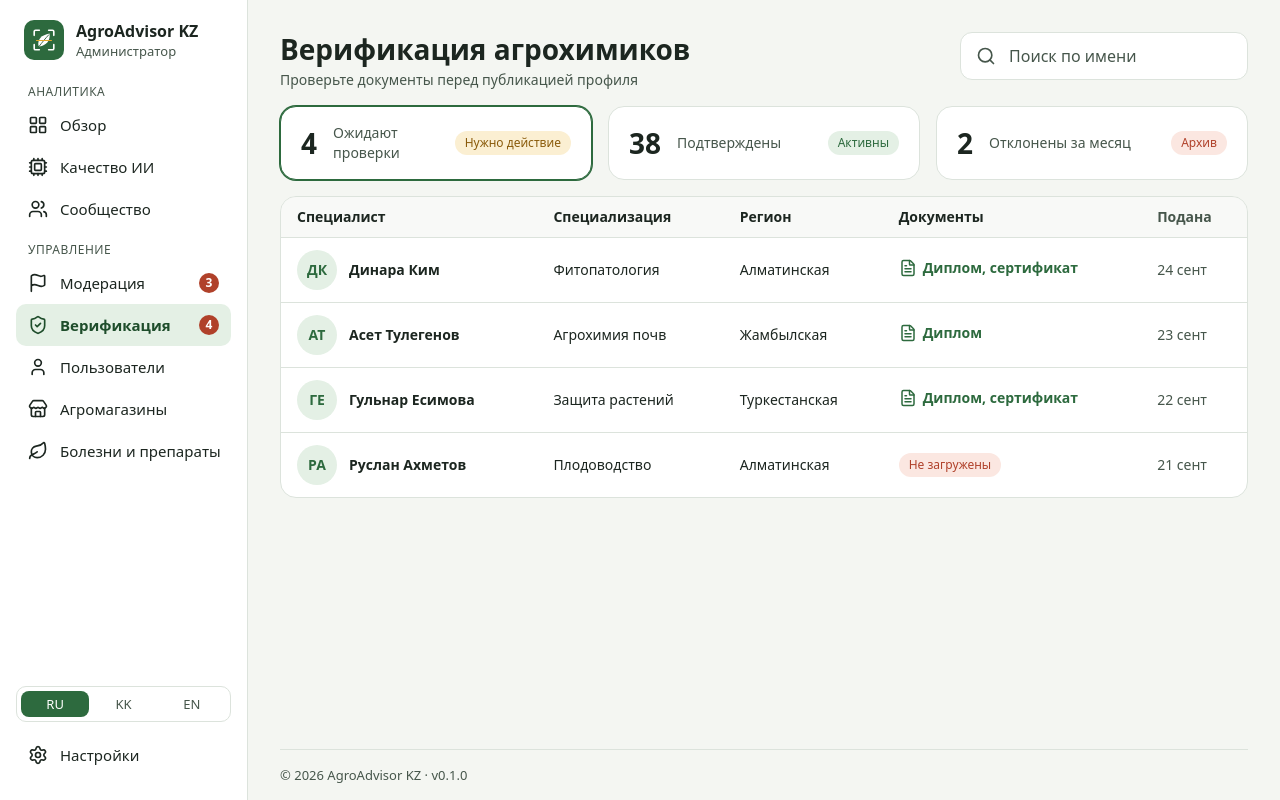
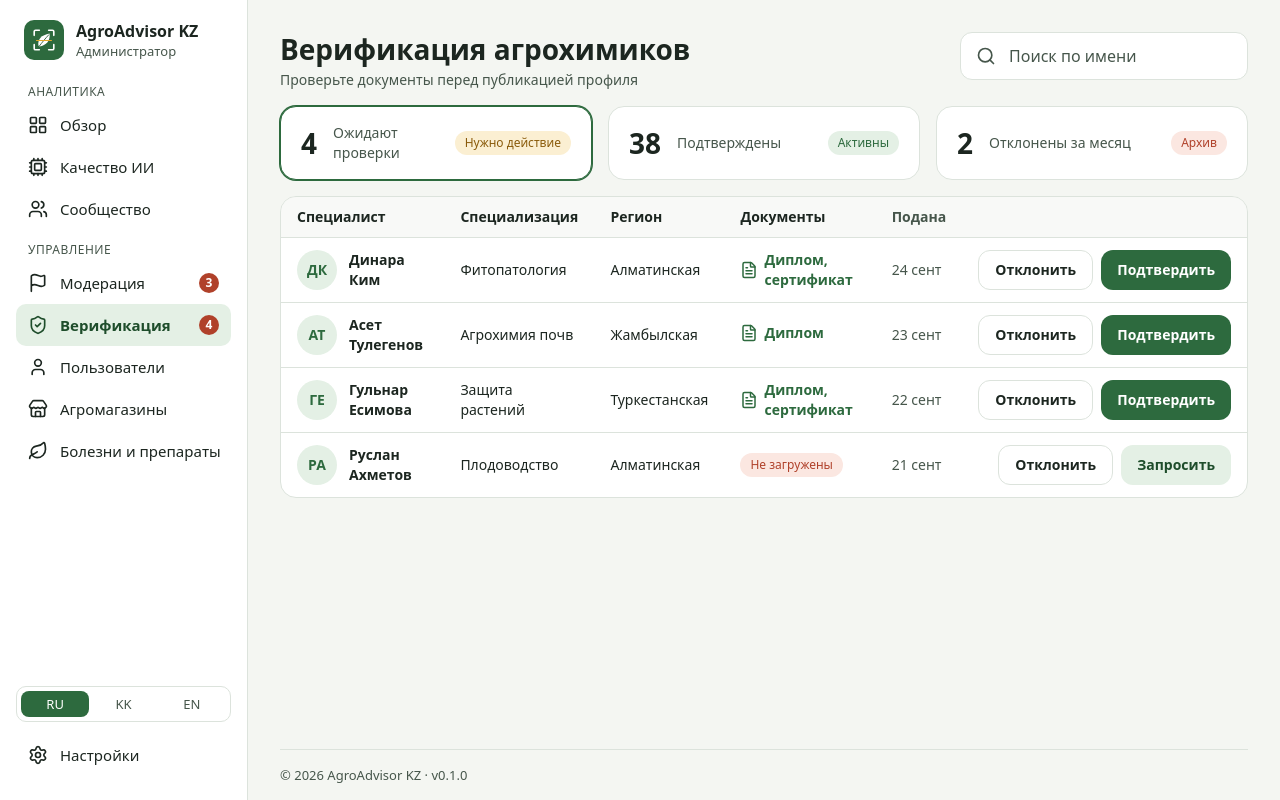
Before and after one commit to nurbolatdev/agroadvisor-kz, a React (Vite) app in the folder apps/admin-web/: page /verification in a window 1280 px wide. Built offline with nearby package versions, Linux system fonts and the light colour scheme.

Commit message:
feat(agrochemists): add approve and reject actions

```diff
--- /dev/null
+++ b/apps/admin-web/src/features/agrochemists/components/DecisionCell.tsx
@@ -0,0 +1,52 @@
+import { Badge } from '@/components/ui/Badge'
+import { Button } from '@/components/ui/Button'
+import type { Agrochemist } from '@/shared/types'
+import { formatShortDate } from '@/shared/utils/format'
+
+interface DecisionCellProps {
+  agrochemist: Agrochemist
+  busy: boolean
+  onApprove: () => void
+  onReject: () => void
+  onRequestDocuments: () => void
+}
+
+/** Right-most table cell: decision buttons for pending applications, the outcome otherwise. */
+export function DecisionCell({
+  agrochemist,
+  busy,
+  onApprove,
+  onReject,
+  onRequestDocuments,
+}: DecisionCellProps) {
+  if (agrochemist.status === 'approved') {
+    return (
+      <span className="text-text-muted">
+        Подтверждён {agrochemist.reviewedAt ? formatShortDate(agrochemist.reviewedAt) : ''}
+      </span>
+    )
+  }
+  if (agrochemist.status === 'rejected') {
+    return <span className="text-danger">{agrochemist.rejectionReason ?? 'Отклонён'}</span>
+  }
+
+  const hasDocuments = agrochemist.documents.length > 0
+  return (
+    <span className="inline-flex items-center justify-end gap-2">
+      <Button size="sm" variant="secondary" disabled={busy} onClick={onReject}>
+        Отклонить
+      </Button>
+      {hasDocuments ? (
+        <Button size="sm" disabled={busy} onClick={onApprove}>
+          Подтвердить
+        </Button>
+      ) : agrochemist.documentsRequestedAt ? (
+        <Badge tone="info">Запрошено {formatShortDate(agrochemist.documentsRequestedAt)}</Badge>
+      ) : (
+        <Button size="sm" variant="soft" disabled={busy} onClick={onRequestDocuments}>
+          Запросить
+        </Button>
+      )}
+    </span>
+  )
+}
--- /dev/null
+++ b/apps/admin-web/src/features/agrochemists/components/RejectModal.tsx
@@ -0,0 +1,49 @@
+import { X } from 'lucide-react'
+import { useState } from 'react'
+import { Button } from '@/components/ui/Button'
+import { Modal } from '@/components/ui/Modal'
+import { Select } from '@/components/ui/Select'
+import type { Agrochemist } from '@/shared/types'
+
+const REJECTION_REASONS = [
+  'Нет диплома о профильном образовании',
+  'Документы нечитаемы или неполные',
+  'Данные в документах не совпадают с профилем',
+  'Недостаточный опыт работы',
+]
+
+interface RejectModalProps {
+  agrochemist: Agrochemist | undefined
+  onClose: () => void
+  onConfirm: (reason: string) => void
+}
+
+export function RejectModal({ agrochemist, onClose, onConfirm }: RejectModalProps) {
+  const [reason, setReason] = useState(REJECTION_REASONS[0])
+
+  return (
+    <Modal
+      open={agrochemist !== undefined}
+      onClose={onClose}
+      title={`Отклонить заявку: ${agrochemist?.name ?? ''}`}
+      footer={
+        <>
+          <Button size="sm" variant="ghost" onClick={onClose}>
+            Отменить
+          </Button>
+          <Button size="sm" variant="danger" icon={X} onClick={() => onConfirm(reason)}>
+            Отклонить
+          </Button>
+        </>
+      }
+    >
+      <p className="mb-4">Специалист увидит причину и сможет подать заявку заново.</p>
+      <Select
+        label="Причина отказа"
+        value={reason}
+        onChange={(event) => setReason(event.target.value)}
+        options={REJECTION_REASONS.map((text) => ({ value: text, label: text }))}
+      />
+    </Modal>
+  )
+}
--- a/apps/admin-web/src/features/agrochemists/pages/AgrochemistsPage.tsx
+++ b/apps/admin-web/src/features/agrochemists/pages/AgrochemistsPage.tsx
@@ -1,10 +1,15 @@
+import { Check, X } from 'lucide-react'
 import { useState } from 'react'
+import { Button } from '@/components/ui/Button'
 import { Loader } from '@/components/ui/Loader'
 import { PageHeader } from '@/components/ui/PageHeader'
 import { SearchBar } from '@/components/ui/SearchBar'
 import { AgrochemistsTable } from '@/features/agrochemists/components/AgrochemistsTable'
 import { CertificateModal } from '@/features/agrochemists/components/CertificateModal'
+import { DecisionCell } from '@/features/agrochemists/components/DecisionCell'
+import { RejectModal } from '@/features/agrochemists/components/RejectModal'
 import { VerificationKpis } from '@/features/agrochemists/components/VerificationKpis'
+import { useVerificationDecisions } from '@/features/agrochemists/useVerificationDecisions'
 import { api } from '@/services/api'
 import { useApiQuery } from '@/shared/hooks/useApiQuery'
 import type { Agrochemist, VerificationStatus } from '@/shared/types'
@@ -13,11 +18,21 @@ export function AgrochemistsPage() {
   const [status, setStatus] = useState<VerificationStatus>('pending')
   const [search, setSearch] = useState('')
   const [viewing, setViewing] = useState<Agrochemist>()
-  const { data: stats } = useApiQuery(() => api.getVerificationStats(), [])
-  const { data: agrochemists } = useApiQuery(
-    () => api.getAgrochemists({ status, search }),
-    [status, search],
-  )
+  const [rejecting, setRejecting] = useState<Agrochemist>()
+  const stats = useApiQuery(() => api.getVerificationStats(), [])
+  const list = useApiQuery(() => api.getAgrochemists({ status, search }), [status, search])
+  const decisions = useVerificationDecisions(() => {
+    list.reload()
+    stats.reload()
+  })
+
+  const approve = async (agrochemist: Agrochemist) => {
+    if (await decisions.approve(agrochemist)) setViewing(undefined)
+  }
+  const startReject = (agrochemist: Agrochemist) => {
+    setViewing(undefined)
+    setRejecting(agrochemist)
+  }
 
   return (
     <>
@@ -35,18 +50,69 @@ export function AgrochemistsPage() {
         }
       />
       <div className="flex flex-col gap-4">
-        <VerificationKpis stats={stats} status={status} onStatusChange={setStatus} />
-        {agrochemists ? (
+        <VerificationKpis stats={stats.data} status={status} onStatusChange={setStatus} />
+        {decisions.error ? (
+          <p role="alert" className="text-small text-danger">
+            {decisions.error}
+          </p>
+        ) : null}
+        {list.data ? (
           <AgrochemistsTable
-            agrochemists={agrochemists}
+            agrochemists={list.data}
             onOpenDocuments={setViewing}
             empty={search ? 'Никого не нашли по этому имени' : 'Заявок нет'}
+            extraColumns={[
+              {
+                key: 'decision',
+                header: '',
+                align: 'right',
+                render: (row) => (
+                  <DecisionCell
+                    agrochemist={row}
+                    busy={decisions.busyId === row.id}
+                    onApprove={() => approve(row)}
+                    onReject={() => startReject(row)}
+                    onRequestDocuments={() => decisions.requestDocuments(row)}
+                  />
+                ),
+              },
+            ]}
           />
         ) : (
           <Loader />
         )}
       </div>
-      <CertificateModal agrochemist={viewing} onClose={() => setViewing(undefined)} />
+
+      <CertificateModal
+        agrochemist={viewing}
+        onClose={() => setViewing(undefined)}
+        footer={
+          viewing?.status === 'pending' ? (
+            <>
+              <Button size="sm" variant="secondary" icon={X} onClick={() => startReject(viewing)}>
+                Отклонить
+              </Button>
+              <Button
+                size="sm"
+                icon={Check}
+                disabled={decisions.busyId === viewing.id}
+                onClick={() => approve(viewing)}
+              >
+                Подтвердить
+              </Button>
+            </>
+          ) : undefined
+        }
+      />
+      <RejectModal
+        key={rejecting?.id}
+        agrochemist={rejecting}
+        onClose={() => setRejecting(undefined)}
+        onConfirm={(reason) => {
+          if (rejecting) decisions.reject(rejecting, reason)
+          setRejecting(undefined)
+        }}
+      />
     </>
   )
 }
--- /dev/null
+++ b/apps/admin-web/src/features/agrochemists/useVerificationDecisions.ts
@@ -0,0 +1,38 @@
+import { useState } from 'react'
+import { api } from '@/services/api'
+import type { Agrochemist } from '@/shared/types'
+import { notifyDataChanged } from '@/shared/utils/dataEvents'
+
+type Decision = 'approve' | 'reject' | 'request'
+
+/** Runs approve / reject / request-documents calls and tracks which row is busy. */
+export function useVerificationDecisions(onChanged: () => void) {
+  const [busyId, setBusyId] = useState<string>()
+  const [error, setError] = useState<string>()
+
+  const run = async (agrochemist: Agrochemist, decision: Decision, reason = '') => {
+    setBusyId(agrochemist.id)
+    setError(undefined)
+    try {
+      if (decision === 'approve') await api.approveAgrochemist(agrochemist.id)
+      if (decision === 'reject') await api.rejectAgrochemist(agrochemist.id, reason)
+      if (decision === 'request') await api.requestDocuments(agrochemist.id)
+      onChanged()
+      notifyDataChanged()
+      return true
+    } catch (reasonError) {
+      setError(reasonError instanceof Error ? reasonError.message : 'Не удалось сохранить решение')
+      return false
+    } finally {
+      setBusyId(undefined)
+    }
+  }
+
+  return {
+    busyId,
+    error,
+    approve: (agrochemist: Agrochemist) => run(agrochemist, 'approve'),
+    reject: (agrochemist: Agrochemist, reason: string) => run(agrochemist, 'reject', reason),
+    requestDocuments: (agrochemist: Agrochemist) => run(agrochemist, 'request'),
+  }
+}
--- a/apps/admin-web/src/services/api.ts
+++ b/apps/admin-web/src/services/api.ts
@@ -54,6 +54,7 @@ export interface AdminApi {
   }): Promise<Agrochemist[]>
   approveAgrochemist(id: string): Promise<Agrochemist>
   rejectAgrochemist(id: string, reason: string): Promise<Agrochemist>
+  requestDocuments(id: string): Promise<Agrochemist>
 
   getUsers(filters?: { role?: UserRole; search?: string }): Promise<User[]>
 
--- a/apps/admin-web/src/services/mockApi.ts
+++ b/apps/admin-web/src/services/mockApi.ts
@@ -37,6 +37,11 @@ const withDetails = (complaint: Complaint): ComplaintDetails => {
 
 const countNewComplaints = () => db.complaints.filter((item) => item.status === 'new').length
 const countPending = () => db.agrochemists.filter((item) => item.status === 'pending').length
+const countByStatus = (list: typeof mockAgrochemists, status: string) =>
+  list.filter((item) => item.status === status).length
+/** Stats come from the mockup (38 / 2); decisions made in this session are added on top. */
+const decidedSinceLoad = (status: 'approved' | 'rejected') =>
+  countByStatus(db.agrochemists, status) - countByStatus(mockAgrochemists, status)
 
 export const mockApi: AdminApi = {
   getOverviewStats: (period) =>
@@ -73,7 +78,12 @@ export const mockApi: AdminApi = {
     return respond(withDetails(complaint))
   },
 
-  getVerificationStats: () => respond({ ...mockVerificationStats, pending: countPending() }),
+  getVerificationStats: () =>
+    respond({
+      pending: countPending(),
+      approved: mockVerificationStats.approved + decidedSinceLoad('approved'),
+      rejectedThisMonth: mockVerificationStats.rejectedThisMonth + decidedSinceLoad('rejected'),
+    }),
 
   getAgrochemists: (filters = {}) =>
     respond(
@@ -101,6 +111,13 @@ export const mockApi: AdminApi = {
     return respond(agrochemist)
   },
 
+  requestDocuments: (id) => {
+    const agrochemist = db.agrochemists.find((item) => item.id === id)
+    if (!agrochemist) return fail('Заявка не найдена')
+    agrochemist.documentsRequestedAt = new Date().toISOString()
+    return respond(agrochemist)
+  },
+
   getUsers: (filters = {}) =>
     respond(
       db.users
--- a/apps/admin-web/src/shared/types/agrochemist.ts
+++ b/apps/admin-web/src/shared/types/agrochemist.ts
@@ -22,4 +22,6 @@ export interface Agrochemist {
   submittedAt: IsoDateTime
   reviewedAt?: IsoDateTime
   rejectionReason?: string
+  /** When the admin asked the applicant to upload documents. */
+  documentsRequestedAt?: IsoDateTime
 }
```
